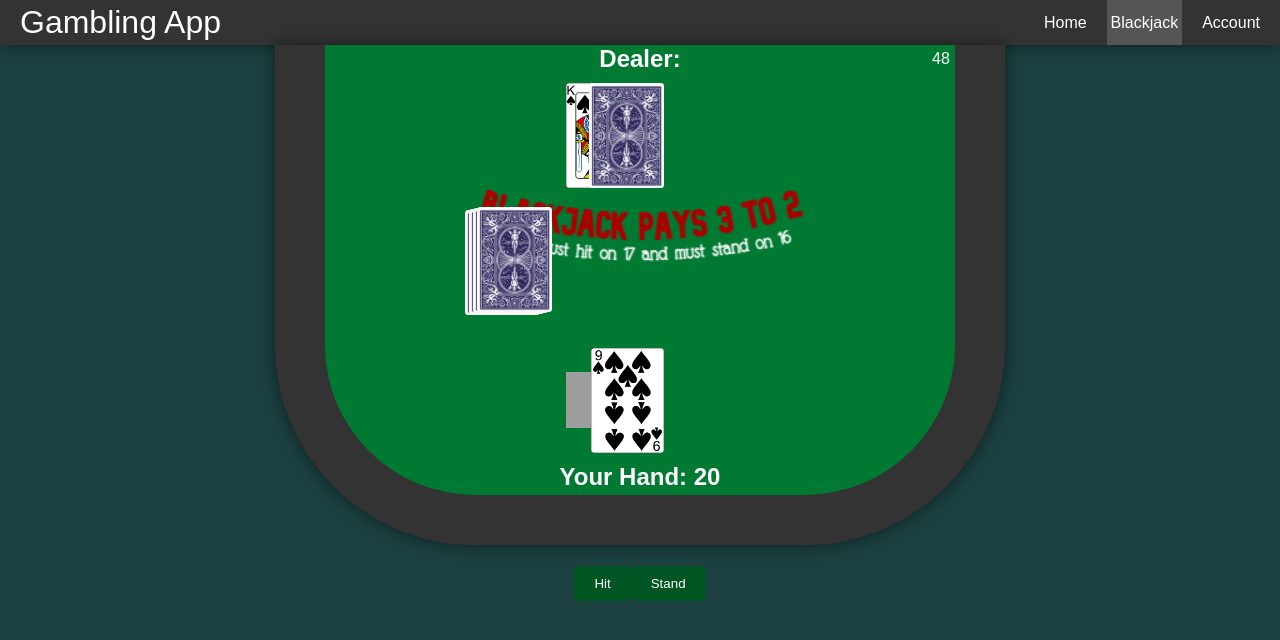
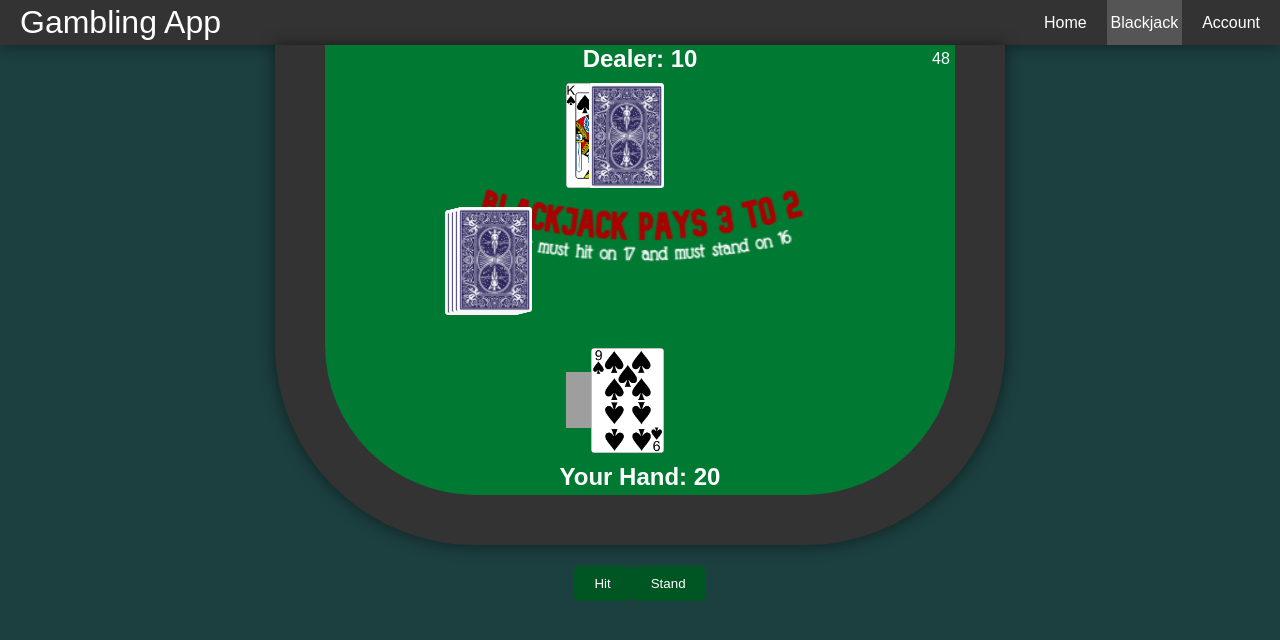
Before and after one commit to btharrison/gambling-app, a React (Create React App) app: page /Blackjack in a window 1280 px wide. Both pictures are taken after a click on the button "Start Game". Shown: the top 640 px of the page. Built offline with nearby package versions, Linux system fonts and the light colour scheme; grey boxes are pictures that could not be loaded.

Commit message:
Changes maybe

```diff
--- a/src/pages/Blackjack.js
+++ b/src/pages/Blackjack.js
@@ -3,7 +3,6 @@ import { createDeck, shuffleSort } from './components/deck'; // Import functions
 import React, { useState, useEffect, useCallback } from 'react'; // Import React hooks
 
 import '../styles/Blackjack.css'; // Import CSS styles
-
 
 const Blackjack = () => {
     // State variables to manage deck, hands, game status, and player turn
@@ -13,6 +12,47 @@ const Blackjack = () => {
     const [gameStatus, setGameStatus] = useState('ongoing'); // Tracks game outcome: 'win', 'lose', 'bust', etc.
     const [playerTurn, setPlayerTurn] = useState(true); // Boolean for player's turn
     const [gameStarted, setGameStarted] = useState(false); // Track if game is started
+    //const [probability, setProbability] = useState(null);
+
+    // const cardValueFunc = useCallback((currentCard) => {
+    //     let value = 0
+    //         if(currentCard.value === 'A')
+    //         {
+    //             value += 11;                        // Adding 11, to main count. If player busts on 11, then
+    //         }
+    //         else if ((currentCard.value === 'J') || (currentCard.value === 'Q') || (currentCard.value === 'K')){
+    //             value += 10;                        // Adding value of face card
+    //         }
+    //         else
+    //         {
+    //             value += parseInt(currentCard.value);      // converting string to int, to add value of numbered card
+    //         }
+    //         return value;
+    // }, []);
+
+    // const totalWinningCards = useCallback((currentCards, playerCount) =>  {
+    //     let cardCount = 0;
+    //     for(let card of currentCards) {
+    //         let cardNum = cardValueFunc(card);
+    //         if((playerCount + cardNum) <= 21)
+    //         {
+    //             cardCount++;
+    //         }
+    //     }
+    //     return cardCount;
+    // }, [cardValueFunc]);
+
+    // const calculateOdds = useCallback(() => {
+    //     //const currentPlayer = playerHand;
+    //     //const dealerShown = [dealerHand[0]];  // grabbing the hidden card to put back in temp deck
+    //     let currentCards = [...deck, dealerHand[1]];
+    //     const playerCount = calculateHand(playerHand);
+    //     let numCards = totalWinningCards(currentCards, playerCount);
+
+    //     let probablity = numCards / currentCards.length;            // Perecentage for player to hit <= 21
+
+    //     setProbability(probablity);
+    // }, [deck, dealerHand, playerHand, totalWinningCards]);
 
     // Function to start a new round with a fresh deck if necessary
     const startNewRound = useCallback((currentDeck) => {
@@ -36,9 +76,6 @@ const Blackjack = () => {
         setPlayerHand(newPlayerHand); // Set player's hand state
         setDealerHand(newDealerHand); // Set dealer's hand state
     }, []);
-
-
-
 
     // Function to start a new game when the "Start Game" button is pressed
     const startNewGame = useCallback(() => {
@@ -70,6 +107,9 @@ const Blackjack = () => {
             if(currentValue > 21) {                                     // If player busts, end game
                 setGameStatus('bust');                                  // set status to bust
                 setPlayerTurn(false);                                   // end player's turn
+            }
+            else {
+                //calculateOdds();
             }
         }
     };
@@ -116,11 +156,12 @@ const Blackjack = () => {
             setDeck([]); // Clear deck
             setPlayerHand([]); // Clear player hand
             setDealerHand([]); // Clear dealer hand
-            setGameStatus('wait'); // Reset game status
+            setGameStatus('ongoing'); // Reset game status, DO NOT CHANGE, changed to wait, and made loading after start game spasm
             setPlayerTurn(true); // Reset player turn
-
         } else {
             // Start a new round
+            setGameStatus('ongoing');
+            setPlayerTurn(false)
             setPlayerHand([]); // Clear player hand
             setDealerHand([]); // Clear dealer hand
             startNewRound(deck); // Start a new round with current deck
@@ -140,12 +181,6 @@ const Blackjack = () => {
             <div className="game-board">
                 {/* Game title */}
                 <h1 className="title">Blackjack</h1>
-                {/* {!gameStarted ? (
-                    // Display start game button if game hasn't started yet
-                    <button onClick={handleStartGame} className="start-game-button">
-                        Start Game
-                    </button>
-                ) : ( */}
                     <div className="dealer-container">
                         <div className="dealer-table">
                             {/* Dealer's hand section */}
@@ -180,41 +215,14 @@ const Blackjack = () => {
                                 </div>
                             { gameStarted !== false && (
                                 <>
-                                <h2 className="subtitle">Dealer:
+                                <h2 className="subtitle">Dealer: {" "}
                                     {!playerTurn ? (
                                         calculateHand(dealerHand)       // If its dealer turn, show running count
                                     ) : (
-                                        <></>
                                         // Add something that gets the first card of the dealer hand
-                                    )}</h2>
-                                {/* <div className="mainDeck">
-                                    <div className="card1"><img
-                                        src={'/Images/cards/hidden.png'}
-                                        alt=''
-                                        className="card-image"
-                                    /></div>
-                                    <div className="card2">
-                                        <img
-                                            src={'/Images/cards/hidden.png'}
-                                            alt=''
-                                            className="card-image"
-                                        />
-                                    </div>
-                                    <div className="card3">
-                                        <img
-                                            src={'/Images/cards/hidden.png'}
-                                            alt=''
-                                            className="card-image"
-                                        />
-                                    </div>
-                                    <div className="card4">
-                                        <img
-                                            src={'/Images/cards/hidden.png'}
-                                            alt=''
-                                            className="card-image"
-                                        />
-                                    </div>
-                                </div> */}
+                                        dealerHand[0] ? calculateHand([dealerHand[0]]) : ''
+                                    )}
+                                </h2>
                                 <div className="hand-text dealer-hand">
                                     {dealerHand.map((card, index) =>
                                         // Show dealer's first card or all cards if player's turn has ended
@@ -261,16 +269,22 @@ const Blackjack = () => {
                                 )}
                             </div>
                             {/* Deck card count display */}
-                            <div className="cardCount">
+                            {gameStarted && (
+                                <div className="cardCount">
                                 <label>
                                     {deck.length}
                                 </label>
-                            </div>
+                                </div>
+                            )}
                         </div>
                     </div>
 
             </div>
-
+                {/* {probability !== null && (
+                    <div>
+                        <h2>Current Probability: { probability}%</h2>
+                    </div>
+                )} */}
             {/* Action buttons - Hit and Stand */}
             { gameStatus === 'ongoing' && playerTurn && gameStarted ? (
                 <div className="button-group">
--- a/src/styles/Blackjack.css
+++ b/src/styles/Blackjack.css
@@ -50,7 +50,7 @@ body {
 
 .mainDeck {
     position: absolute;
-    left: 190px;
+    left: 170px;
     top: 165px;
 }
 
```
